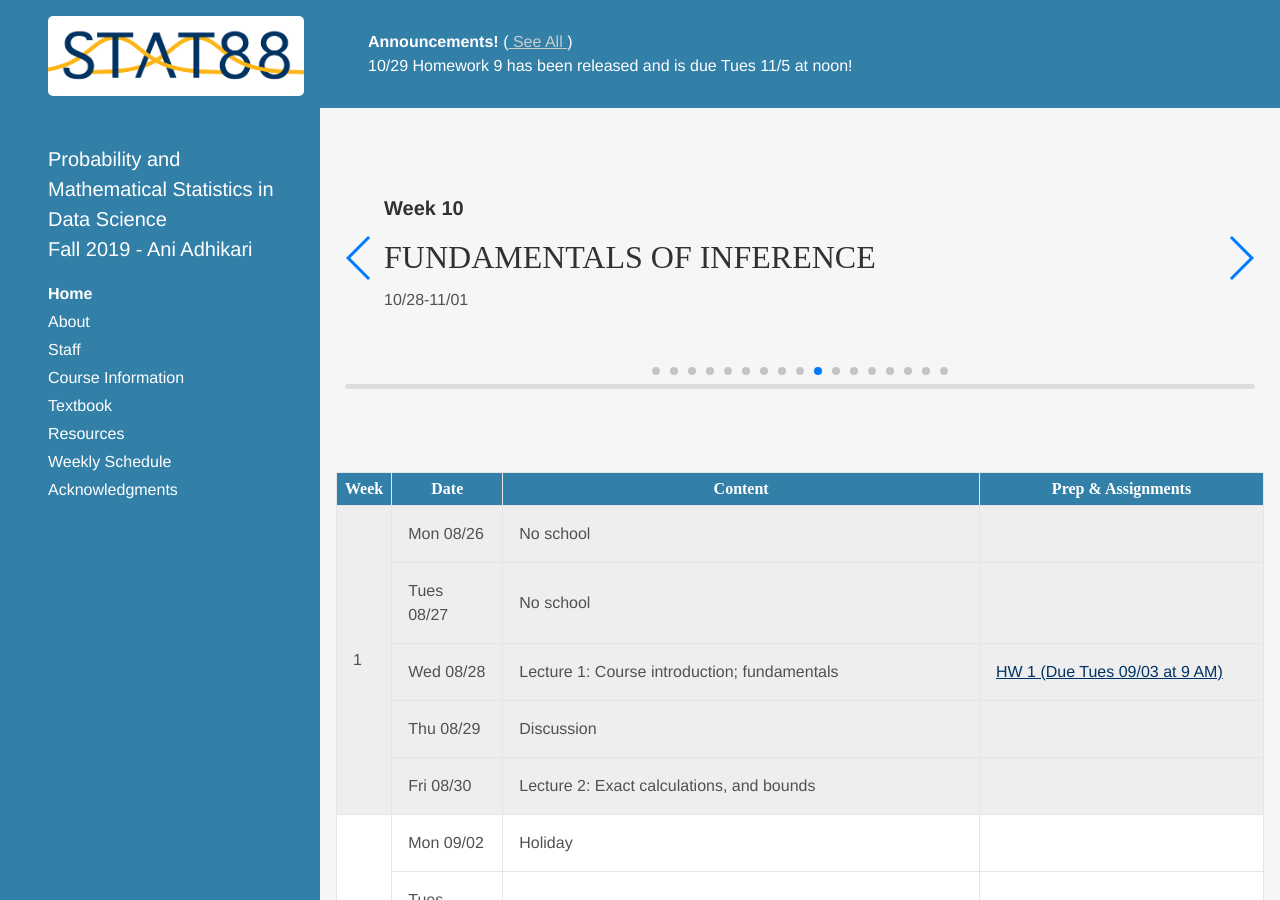
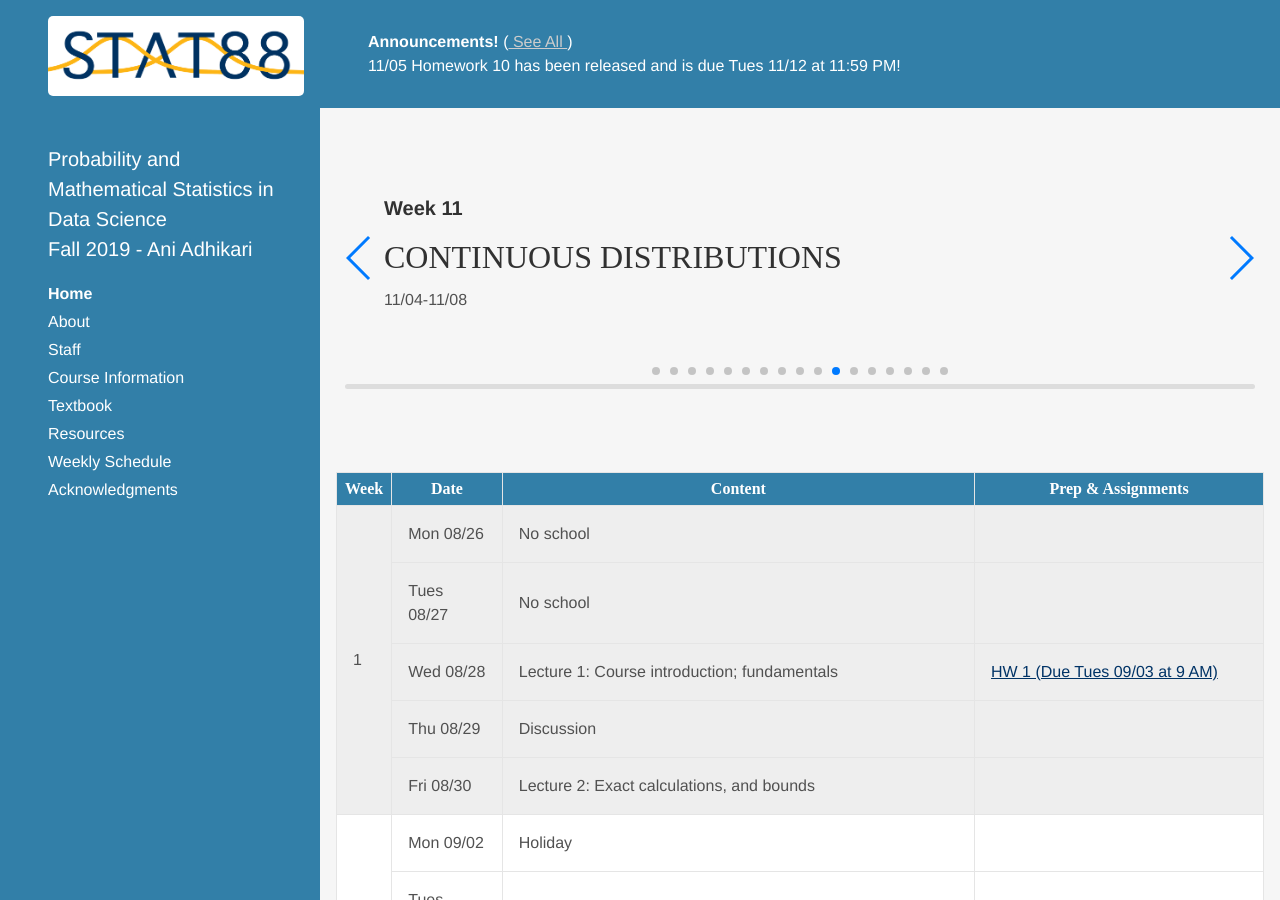
Before and after one commit to stat88/stat88.github.io, a Jekyll site: the page built from index.html, in a window 1280 px wide and 900 px high. Built offline with Jekyll 4.4.1, drawn with Linux system fonts in a browser that asks for light colours; some web fonts are replaced; the list of posts is cut into pages by our own code; some of the changed text lies outside the part shown.

Commit message:
Adding Homework 10

```diff
--- a/_data/announcements.yml
+++ b/_data/announcements.yml
@@ -1,6 +1,6 @@
 # - 8/28 - Welcome to the first day of lectures! Remember to come to section tomorrow (Th 8/29) too!
-- 10/29 Homework 9 has been released and is due Tues 11/5 at noon!
-- 10/27 - Homework 8's deadline has been extended to Tues 10/29 at 11:59 PM. There is no lecture on Monday 10/28
+- 11/05 Homework 10 has been released and is due Tues 11/12 at 11:59 PM!
+#- 10/27 - Homework 8's deadline has been extended to Tues 10/29 at 11:59 PM. There is no lecture on Monday 10/28
 #- 9/30 - Homework 6 has been released and is due Mon 10/7 at noon!
 #- 9/1 - Have a wonderful 3 day weekend! There will be no lecture or office hours on Mon 9/2
 #- 9/1 - As a reminder, HW 1 is due Tuesday 9/3 at 9 AM! See you in section on Tuesday!
--- a/_data/syllabus2.yml
+++ b/_data/syllabus2.yml
@@ -194,10 +194,11 @@ weeks:
     basic:
     - date: Mon 11/04
       content: "Lecture 26: Testing hypotheses"
-      assignments:
-      - name: HW 10 (Due Mon 11/11 at noon)
     - date: Tues 11/05
       content: "Discussion"
+      assignments:
+        - name: HW 10 (Due Tues 11/12 at 11:59 PM)
+          url: http://prob140.datahub.berkeley.edu/hub/user-redirect/git-pull?repo=https://github.com/stat88/content-fa19&branch=master&subPath=hw/Homework_10.ipynb
     - date: Wed 11/06
       content: "Lecture 27: Confidence intervals based on the CLT"
     - date: Thu 11/07
--- a/_includes/agenda.html
+++ b/_includes/agenda.html
@@ -52,7 +52,7 @@
         prevButton: '.swiper-button-prev',
       direction: 'horizontal',
       loop: false,
-      initialSlide: 9
+      initialSlide: 10
     })
   });
   </script>
```
